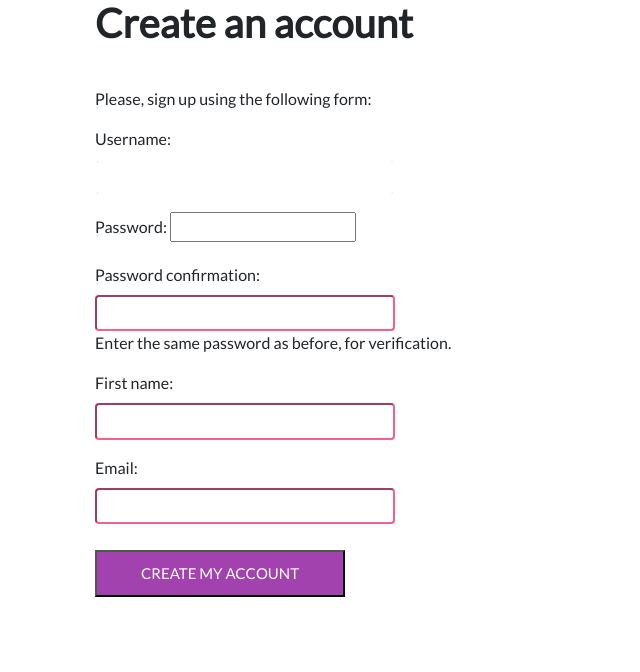
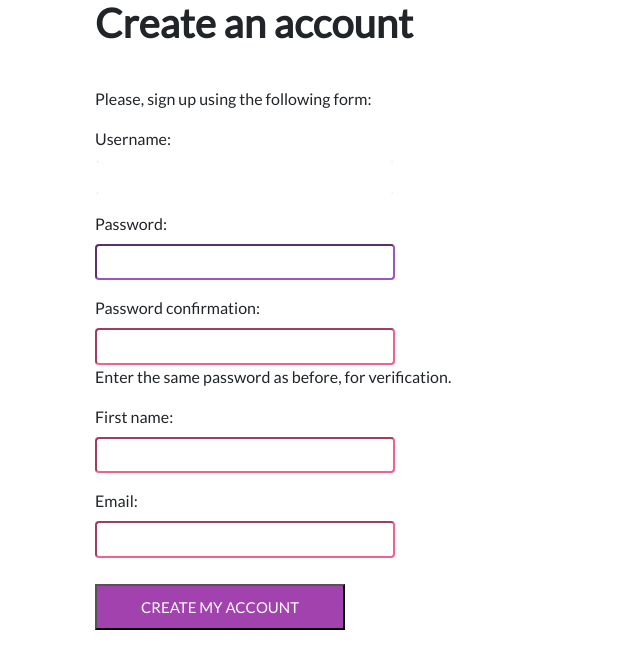
Before and after one commit to WebStar713/reading-process-tracker-app, a Django app: page /register/ in a window 1280 px wide. Shown: the part 384-1056 px from the top of the page, without its empty margins (0-640 px from the left). Before the commit the page ends 981 px from the top, so only its background shows below. Run offline with Django 3.2, Linux system fonts and the light colour scheme; parts of the project's set-up code (start-up, migrations or seed data) failed here and were passed over; some libraries are stand-ins or nearby versions.

Commit message:
Renaming: password into password1

```diff
--- a/project/app/static/base.css
+++ b/project/app/static/base.css
@@ -86,7 +86,7 @@ table {
     transition: border-color .15s ease-in-out,box-shadow .15s ease-in-out;
 }
 
-#id_password {
+#id_password1 {
     padding:10px 10px;
     font-size:15px;
     width:300px;
```
